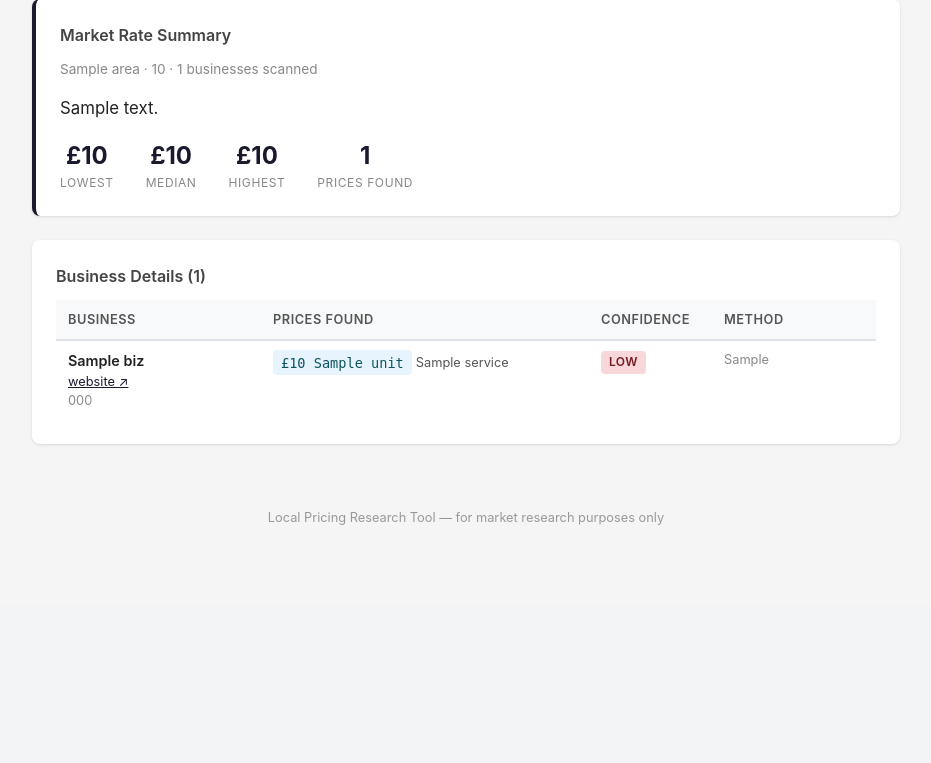
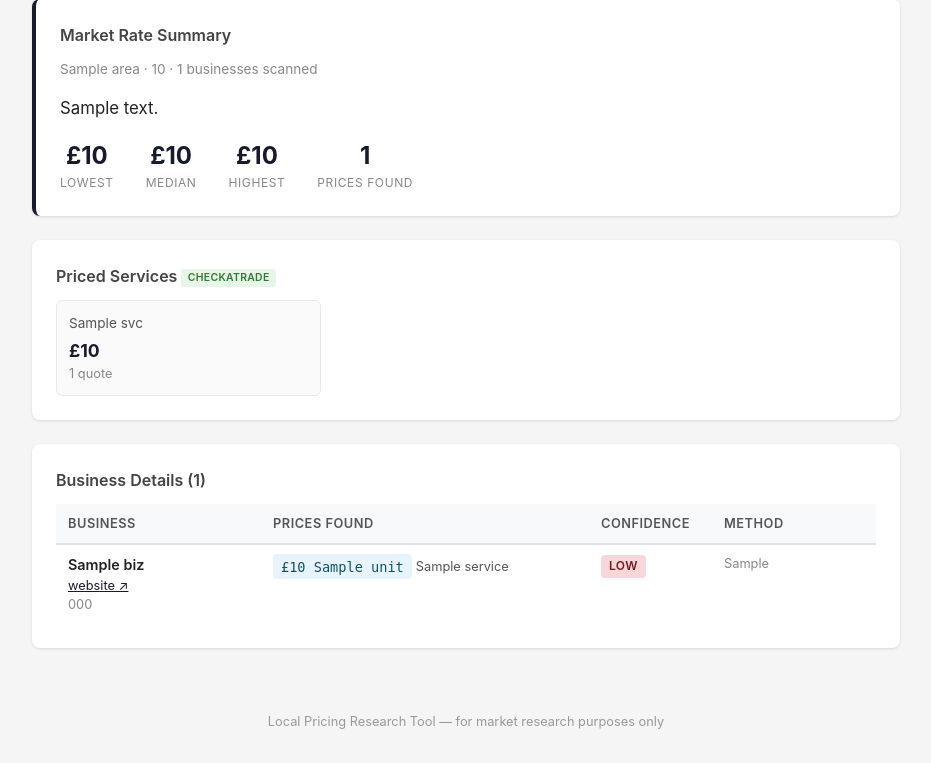
Before and after one commit to kcw36/Local-Price-Research, a FastAPI app: template templates/results.html in a window 1280 px wide. Shown: the part 195-958 px from the top of the page, without its empty margins (174-1105 px from the left). Before the commit the page ends 720 px from the top, so only its background shows below. Run offline with FastAPI, Linux system fonts and the light colour scheme; the template is opened without the code that fills it: most values are stand-ins (such as "Sample title", 1, 10 or a date in 2020).

Commit message:
feat: priced services grid, source badges, and error template
- Add priced services grid section on results page
- Add source badges (Checkatrade/Yell) per business listing
- Fix empty state condition (sample_size == 0 check)
- Update loading text to reference Checkatrade only
- Add error.html template for 404 responses

```diff
--- a/templates/loading.html
+++ b/templates/loading.html
@@ -80,7 +80,7 @@
           progressText.textContent = `${current} of ${total} businesses scanned`;
           statusLabel.textContent = `Scanning ${data.area} for ${data.trade_type}…`;
         } else {
-          progressText.textContent = 'Looking up businesses on Yell.com and Checkatrade…';
+          progressText.textContent = 'Looking up businesses on Checkatrade…';
         }
         setTimeout(poll, 3000);
 
--- a/templates/results.html
+++ b/templates/results.html
@@ -19,6 +19,25 @@
     font-family: monospace;
   }
   .no-price { color: #ccc; font-style: italic; font-size: 0.85rem; }
+  .source-badge {
+    display: inline-block;
+    font-size: 0.65rem;
+    font-weight: 600;
+    text-transform: uppercase;
+    letter-spacing: 0.03em;
+    padding: 0.1rem 0.4rem;
+    border-radius: 3px;
+    vertical-align: middle;
+  }
+  .source-checkatrade { background: #e8f5e9; color: #2e7d32; }
+  .source-yell { background: #fff8e1; color: #f57f17; }
+  .source-website { background: #e3f2fd; color: #1565c0; }
+  .priced-svc-grid { display: grid; grid-template-columns: repeat(auto-fill, minmax(240px, 1fr)); gap: 0.75rem; }
+  .priced-svc-item { border: 1px solid #e8e8e8; border-radius: 6px; padding: 0.75rem; background: #fafafa; }
+  .priced-svc-name { font-size: 0.85rem; color: #555; margin-bottom: 0.25rem; }
+  .priced-svc-price { font-size: 1.1rem; font-weight: 700; color: #1a1a2e; }
+  .priced-svc-unit { font-size: 0.8rem; color: #888; }
+  .priced-svc-biz { font-size: 0.8rem; color: #888; margin-top: 0.25rem; }
   .biz-name { font-weight: 600; }
   .biz-url { font-size: 0.8rem; color: #888; }
   .biz-url a { color: #1a1a2e; }
@@ -85,7 +104,7 @@
 </div>
 {% endif %}
 
-{% if summary %}
+{% if summary and summary.sample_size > 0 %}
 <div class="card summary-card">
   <h3 class="section-title">Market Rate Summary</h3>
   <p class="meta-bar">{{ area }} · {{ trade_type }} · {{ businesses | length }} businesses scanned</p>
@@ -122,11 +141,33 @@
 </div>
 {% endif %}
 
-{% if not summary %}
+{% if summary and summary.by_service %}
+<div class="card">
+  <h3 class="section-title">Priced Services <span class="source-badge source-checkatrade">Checkatrade</span></h3>
+  <div class="priced-svc-grid">
+    {% for svc in summary.by_service %}
+    <div class="priced-svc-item">
+      <div class="priced-svc-name">{{ svc.service_name }}</div>
+      {% if svc.count >= 3 %}
+      <div class="priced-svc-price">£{{ "%.0f" | format(svc.min) }} – £{{ "%.0f" | format(svc.max) }}</div>
+      <div class="priced-svc-unit">median £{{ "%.0f" | format(svc.median) }} · {{ svc.count }} quotes</div>
+      {% else %}
+      <div class="priced-svc-price">
+        {% for p in svc.prices %}£{{ "%.0f" | format(p) }}{% if not loop.last %}, {% endif %}{% endfor %}
+      </div>
+      <div class="priced-svc-unit">{{ svc.count }} quote{{ 's' if svc.count != 1 else '' }}</div>
+      {% endif %}
+    </div>
+    {% endfor %}
+  </div>
+</div>
+{% endif %}
+
+{% if not summary or summary.sample_size == 0 %}
 <div class="card">
   {% if businesses | length == 0 %}
   <p style="color:#888; font-style:italic; margin-bottom:1rem;">
-    No {{ trade_type }} listings were found in {{ area }} on Yell.com or Checkatrade.
+    No {{ trade_type }} listings were found in {{ area }} on Checkatrade.
     Try a nearby city or town, or use a broader trade type (e.g. "plumbers" instead of "heating engineers").
   </p>
   {% else %}
@@ -156,7 +197,13 @@
       {% for biz in businesses %}
       <tr>
         <td>
-          <div class="biz-name">{{ biz.name }}</div>
+          <div class="biz-name">{{ biz.name }}
+            {% if biz.source == 'checkatrade' %}
+            <span class="source-badge source-checkatrade">Checkatrade</span>
+            {% elif biz.source == 'yell' %}
+            <span class="source-badge source-yell">Yell</span>
+            {% endif %}
+          </div>
           {% if biz.website %}
           <div class="biz-url"><a href="{{ biz.website }}" target="_blank" rel="noopener">website ↗</a></div>
           {% endif %}
```
Also changed, not shown: templates/error.html (added, +12 -0 lines).
